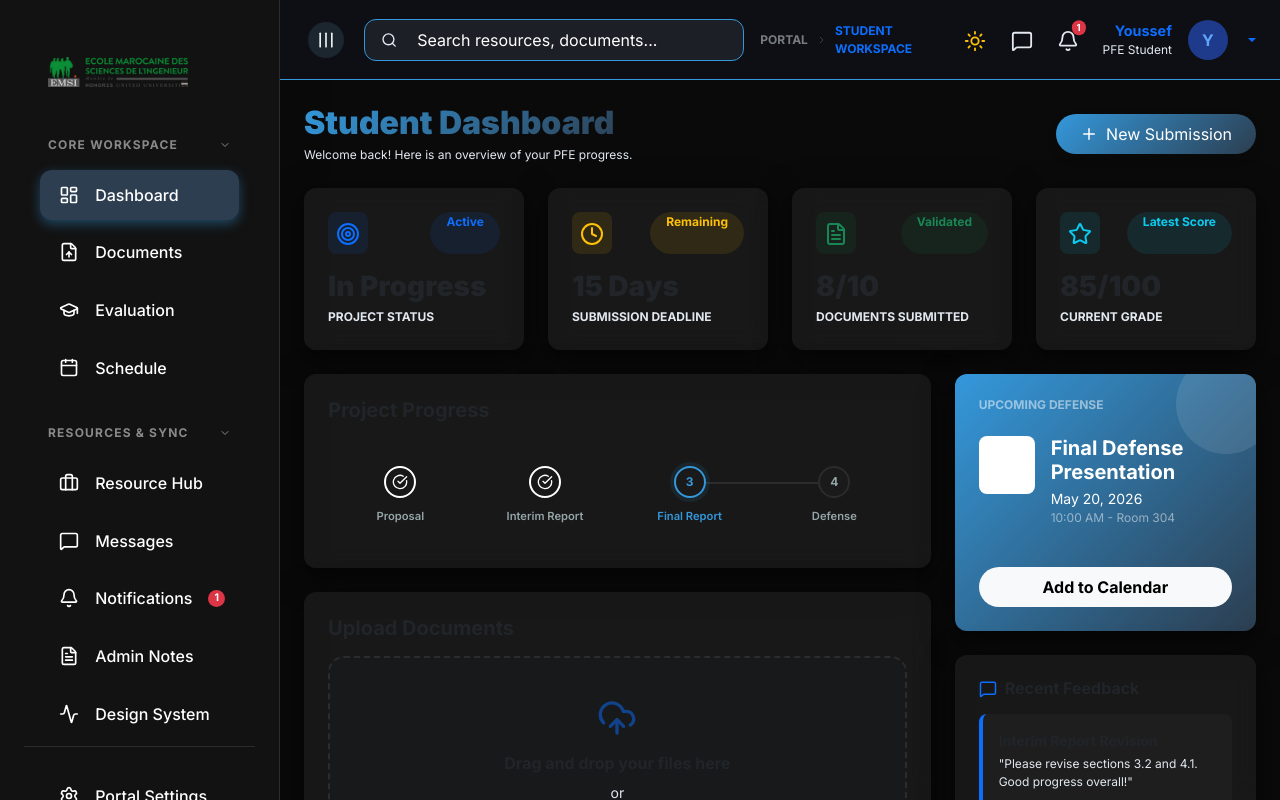
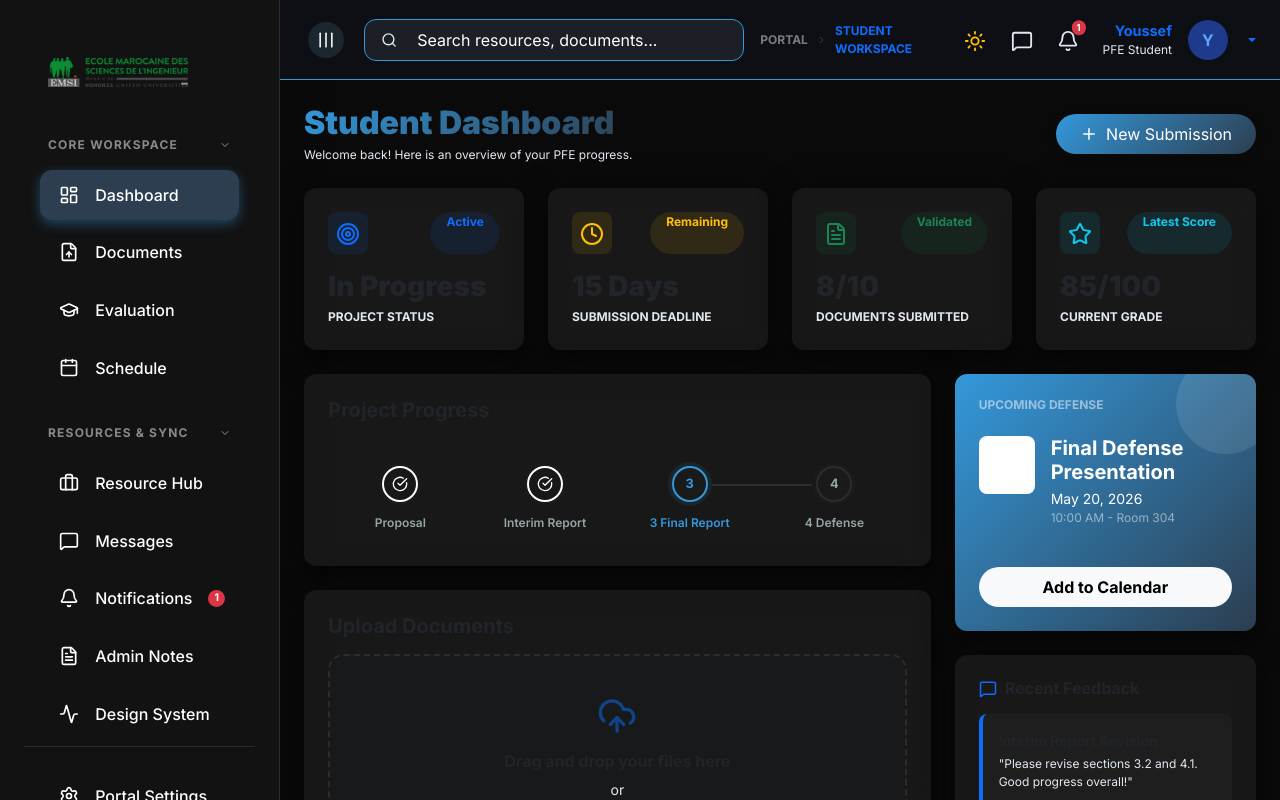
Before and after one commit to Lagmouchyoussef/PFE-Navigator, a React (Vite) app in the folder Frontend/: page /login in a window 1280 px wide. Both pictures are taken after a click on the element 212 px from the left and 472 px from the top of the page. Built offline with nearby package versions, Linux system fonts and the light colour scheme.

Commit message:
Fix Project Progress timeline alignment and labels

```diff
--- a/Frontend/src/pages/StudentDashboard.css
+++ b/Frontend/src/pages/StudentDashboard.css
@@ -5,52 +5,55 @@
   padding-bottom: 50px;
 }
 
-/* Timeline Stepper */
+/* Timeline Stepper Refined */
 .sd-timeline {
   display: flex;
   justify-content: space-between;
-  align-items: center;
+  align-items: flex-start;
   position: relative;
-  padding: 20px 0;
+  padding: 10px 0;
+  margin-top: 10px;
 }
 
 .sd-step {
+  position: relative;
+  flex: 1;
   display: flex;
   flex-direction: column;
   align-items: center;
-  position: relative;
   z-index: 1;
-  flex: 1;
 }
 
 .sd-step-node {
-  width: 32px;
-  height: 32px;
+  width: 36px;
+  height: 36px;
   border-radius: 50%;
   background-color: var(--surface);
   border: 2px solid var(--border);
   display: flex;
   align-items: center;
   justify-content: center;
-  font-weight: bold;
-  font-size: 0.75rem;
+  font-weight: 700;
+  font-size: 0.8rem;
   color: var(--text-secondary);
   transition: all 0.3s ease;
+  margin-bottom: 12px;
+  box-shadow: 0 0 0 4px var(--surface);
 }
 
 .sd-step-label {
-  margin-top: 10px;
-  font-size: 0.7rem;
+  font-size: 0.75rem;
   font-weight: 600;
   color: var(--text-secondary);
   text-align: center;
+  max-width: 120px;
 }
 
 .sd-step-line {
   position: absolute;
-  top: 16px;
-  left: calc(50% + 16px);
-  right: calc(-50% + 16px);
+  top: 18px; /* Half of 36px */
+  left: calc(50% + 22px);
+  right: calc(-50% + 22px);
   height: 2px;
   background-color: var(--border);
   z-index: -1;
--- a/Frontend/src/pages/StudentDashboard.jsx
+++ b/Frontend/src/pages/StudentDashboard.jsx
@@ -19,8 +19,8 @@ const StudentDashboard = () => {
   const steps = [
     { name: 'Proposal', status: 'completed' },
     { name: 'Interim Report', status: 'completed' },
-    { name: 'Final Report', status: 'active' },
-    { name: 'Defense', status: 'pending' },
+    { name: '3 Final Report', status: 'active' },
+    { name: '4 Defense', status: 'pending' },
   ];
 
   const documents = [
```
